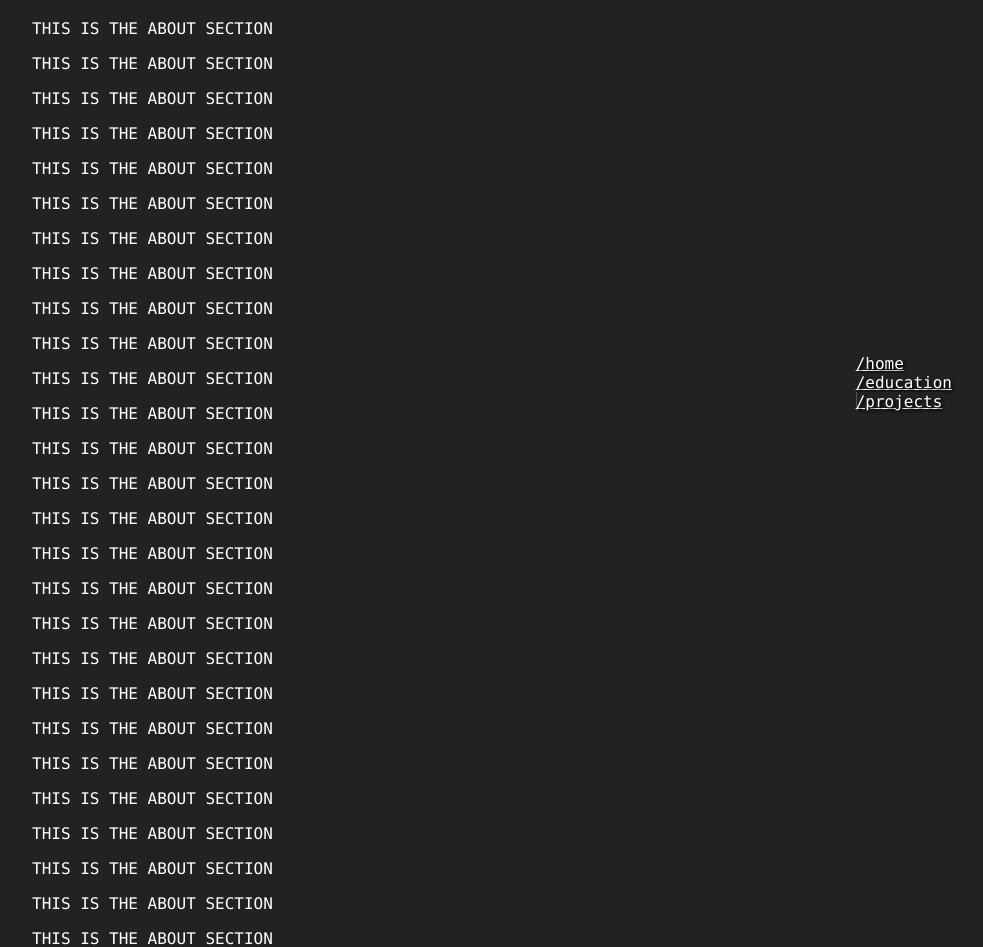
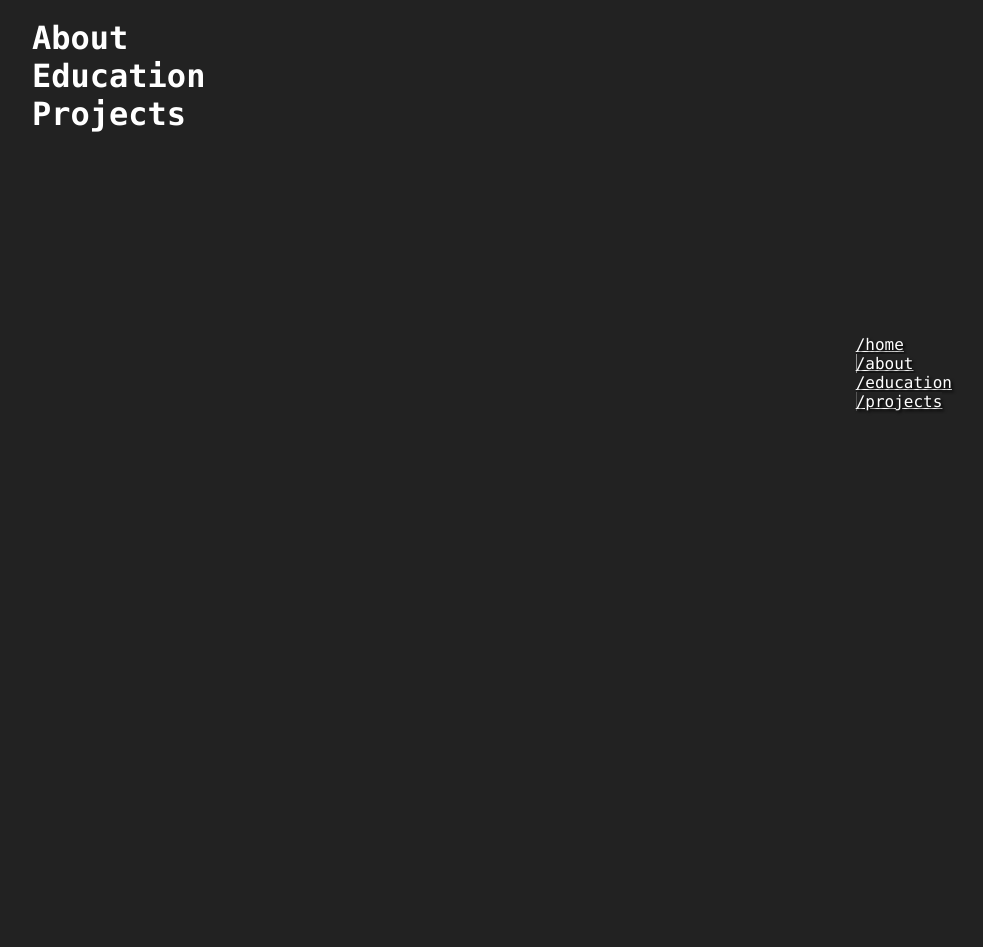
Before and after one commit to davejjwilliams/dave-website, a React (Create React App) app: page / in a window 1280 px wide. Shown: the part 349-1296 px from the top of the page, without its empty margins (288-1271 px from the left). After the commit the page ends 800 px from the top, so only its background shows below. Built offline with nearby package versions, Linux system fonts and the light colour scheme.

Commit message:
Added Components

```diff
--- a/src/App.js
+++ b/src/App.js
@@ -1,14 +1,24 @@
 import './App.css';
 import About from './components/About';
+import Education from './components/Education';
+import Intro from './components/Intro';
+import Projects from './components/Projects';
+
 import { useRef } from 'react';
 
 const App = () => {
+  // Section Refs
   const homeRef = useRef();
+  const aboutRef = useRef();
   const educationRef = useRef();
   const projectsRef = useRef();
 
+  // Section Scroll Methods
   function homeScroll() {
     homeRef.current.scrollIntoView({ behavior: 'smooth' });
+  }
+  function aboutScroll() {
+    aboutRef.current.scrollIntoView({ behavior: 'smooth' });
   }
   function educationScroll() {
     educationRef.current.scrollIntoView({ behavior: 'smooth' });
@@ -20,14 +30,22 @@ const App = () => {
   return (
     <div className='main'>
       <div ref={homeRef} className='header' />
-      <h1 className='typing'>
-        hi, <span className='highlight'>david</span> here.
-      </h1>
-      <h2>Software Engineering MSc Recent Graduate</h2>
+      <Intro />
+      <div ref={aboutRef} />
       <About />
+      <div ref={educationRef} />
+      <Education />
+      <div ref={projectsRef} />
+      <Projects />
+
+      {/* Sticky Floating Links */}
       <div class='float'>
         <a href='#home' className='float-links' onClick={homeScroll}>
           /home
+        </a>
+        <br />
+        <a href='#about' className='float-links' onClick={aboutScroll}>
+          /about
         </a>
         <br />
         <a href='#education' className='float-links' onClick={educationScroll}>
--- a/src/components/About.js
+++ b/src/components/About.js
@@ -1,38 +1,7 @@
 const About = () => {
   return (
     <div>
-      <p>THIS IS THE ABOUT SECTION</p>
-      <p>THIS IS THE ABOUT SECTION</p>
-      <p>THIS IS THE ABOUT SECTION</p>
-      <p>THIS IS THE ABOUT SECTION</p>
-      <p>THIS IS THE ABOUT SECTION</p>
-      <p>THIS IS THE ABOUT SECTION</p>
-      <p>THIS IS THE ABOUT SECTION</p>
-      <p>THIS IS THE ABOUT SECTION</p>
-      <p>THIS IS THE ABOUT SECTION</p>
-      <p>THIS IS THE ABOUT SECTION</p>
-      <p>THIS IS THE ABOUT SECTION</p>
-      <p>THIS IS THE ABOUT SECTION</p>
-      <p>THIS IS THE ABOUT SECTION</p>
-      <p>THIS IS THE ABOUT SECTION</p>
-      <p>THIS IS THE ABOUT SECTION</p>
-      <p>THIS IS THE ABOUT SECTION</p>
-      <p>THIS IS THE ABOUT SECTION</p>
-      <p>THIS IS THE ABOUT SECTION</p>
-      <p>THIS IS THE ABOUT SECTION</p>
-      <p>THIS IS THE ABOUT SECTION</p>
-      <p>THIS IS THE ABOUT SECTION</p>
-      <p>THIS IS THE ABOUT SECTION</p>
-      <p>THIS IS THE ABOUT SECTION</p>
-      <p>THIS IS THE ABOUT SECTION</p>
-      <p>THIS IS THE ABOUT SECTION</p>
-      <p>THIS IS THE ABOUT SECTION</p>
-      <p>THIS IS THE ABOUT SECTION</p>
-      <p>THIS IS THE ABOUT SECTION</p>
-      <p>THIS IS THE ABOUT SECTION</p>
-      <p>THIS IS THE ABOUT SECTION</p>
-      <p>THIS IS THE ABOUT SECTION</p>
-      <p>THIS IS THE ABOUT SECTION</p>
+      <h1>About</h1>
     </div>
   );
 };
--- /dev/null
+++ b/src/components/Education.js
@@ -0,0 +1,9 @@
+const Education = () => {
+  return (
+    <div>
+      <h1>Education</h1>
+    </div>
+  );
+};
+
+export default Education;
--- /dev/null
+++ b/src/components/Intro.js
@@ -0,0 +1,12 @@
+const Intro = () => {
+  return (
+    <div>
+      <h1 className='typing'>
+        hi, <span className='highlight'>david</span> here.
+      </h1>
+      <h2>Software Engineering MSc Recent Graduate</h2>
+    </div>
+  );
+};
+
+export default Intro;
--- /dev/null
+++ b/src/components/Projects.js
@@ -0,0 +1,9 @@
+const Projects = () => {
+  return (
+    <div>
+      <h1>Projects</h1>
+    </div>
+  );
+};
+
+export default Projects;
```
